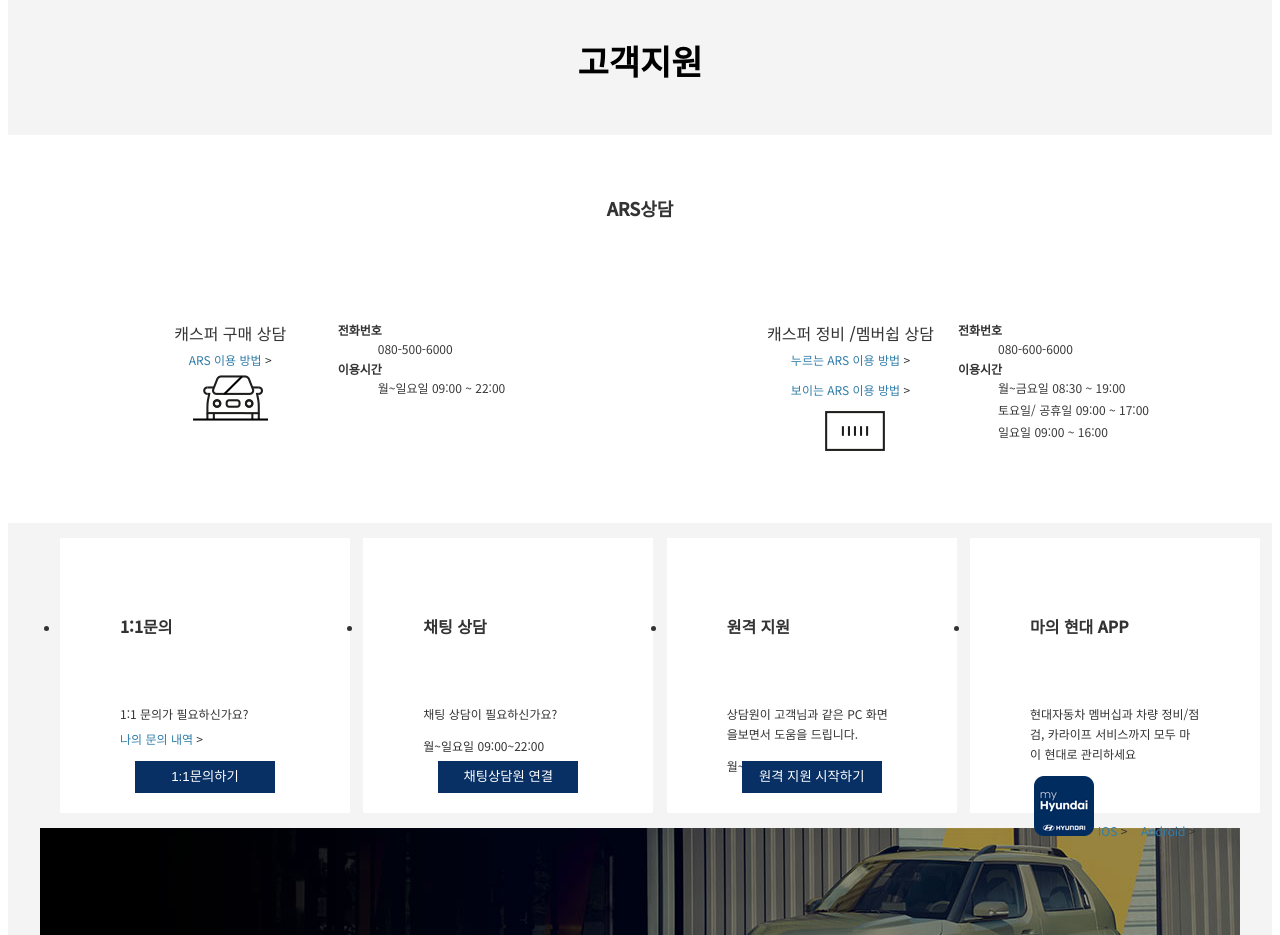
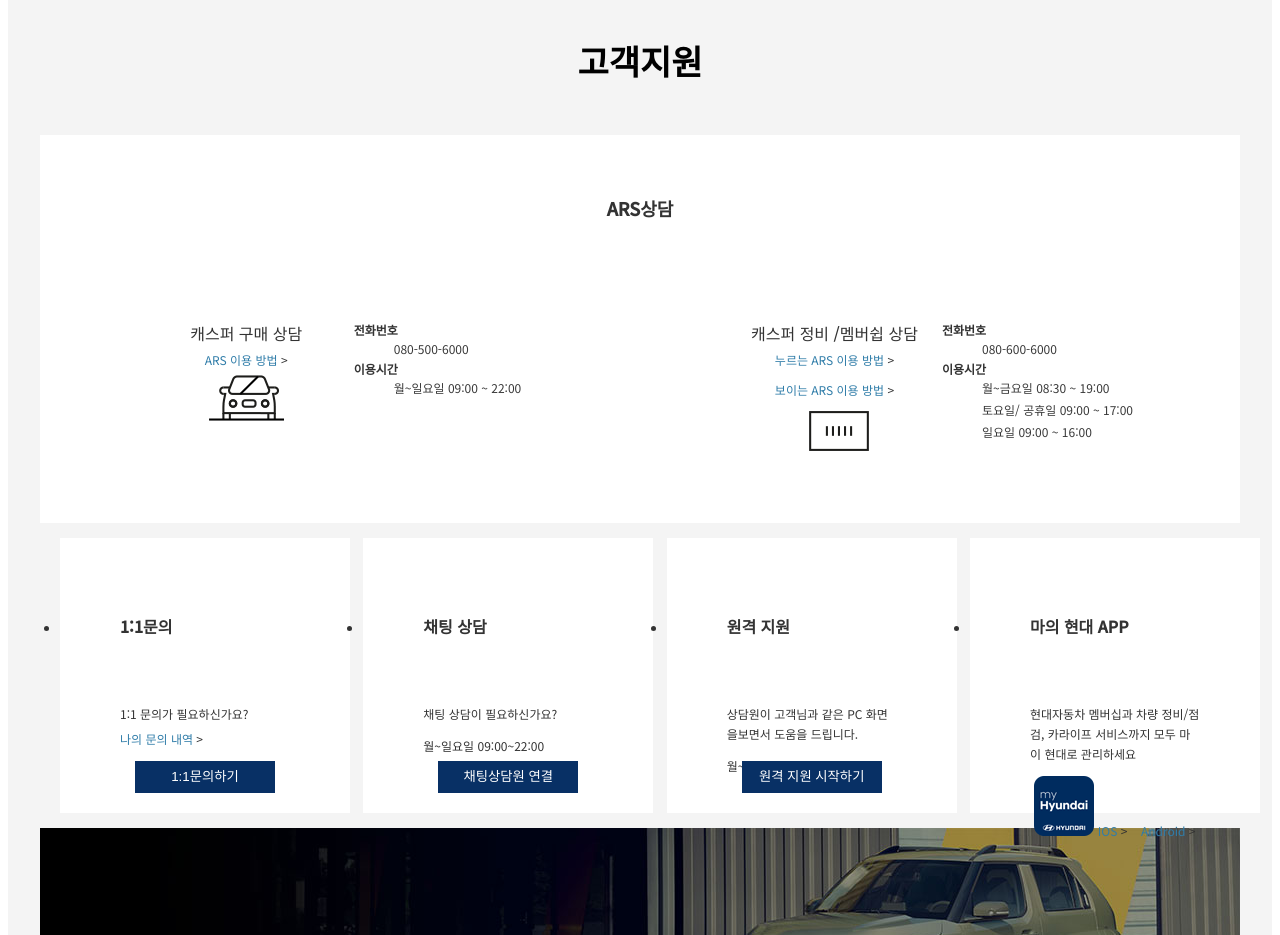
Before and after one commit to esol99/page, a plain HTML site: page index.html in a window 1280 px wide. Shown: the part 7240-8175 px from the top of the page. Drawn offline with Linux system fonts and the light colour scheme.

Commit message:
Add files via upload

```diff
--- a/css/main.css
+++ b/css/main.css
@@ -375,7 +375,7 @@
 /* 고객지원 서식 */
 #cs article {
   background: #fff;
-  width: 1200x;
+  width: 1200px;
   margin: 0px auto;
   padding-bottom: 40px;
 }
```
